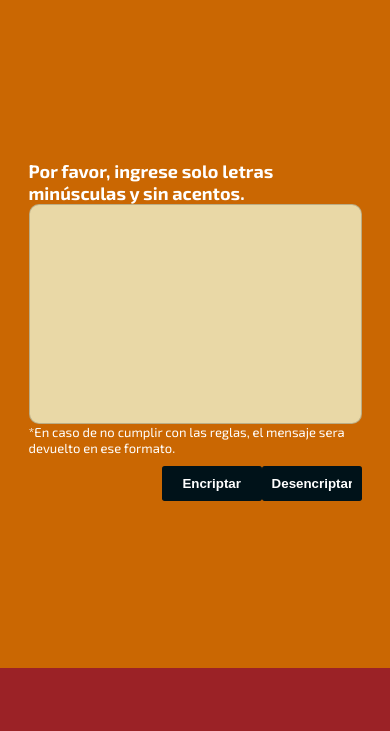
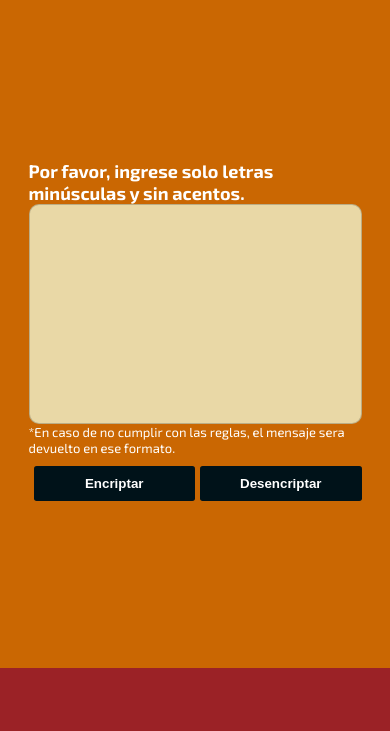
Before and after one commit to ksommi/Encriptador, a plain HTML site: page index.html in a window 390 px wide. Shown: the part 113-844 px from the top of the page. Drawn offline with Linux system fonts and the light colour scheme.

Commit message:
Update style.css

```diff
--- a/style.css
+++ b/style.css
@@ -129,6 +129,7 @@ form {
   background-color: #001219;
   padding: 10px;
   margin-top: 10px;
+  margin-left: 5px;
   border-radius: 0.2em;
   text-transform: capitalize;
   text-align: center;
@@ -149,6 +150,10 @@ form {
     width: 100%;
   }
 
+  .btn {
+    width: 50%;
+  }
+
   .box {
     width: 100%;
   }
```
